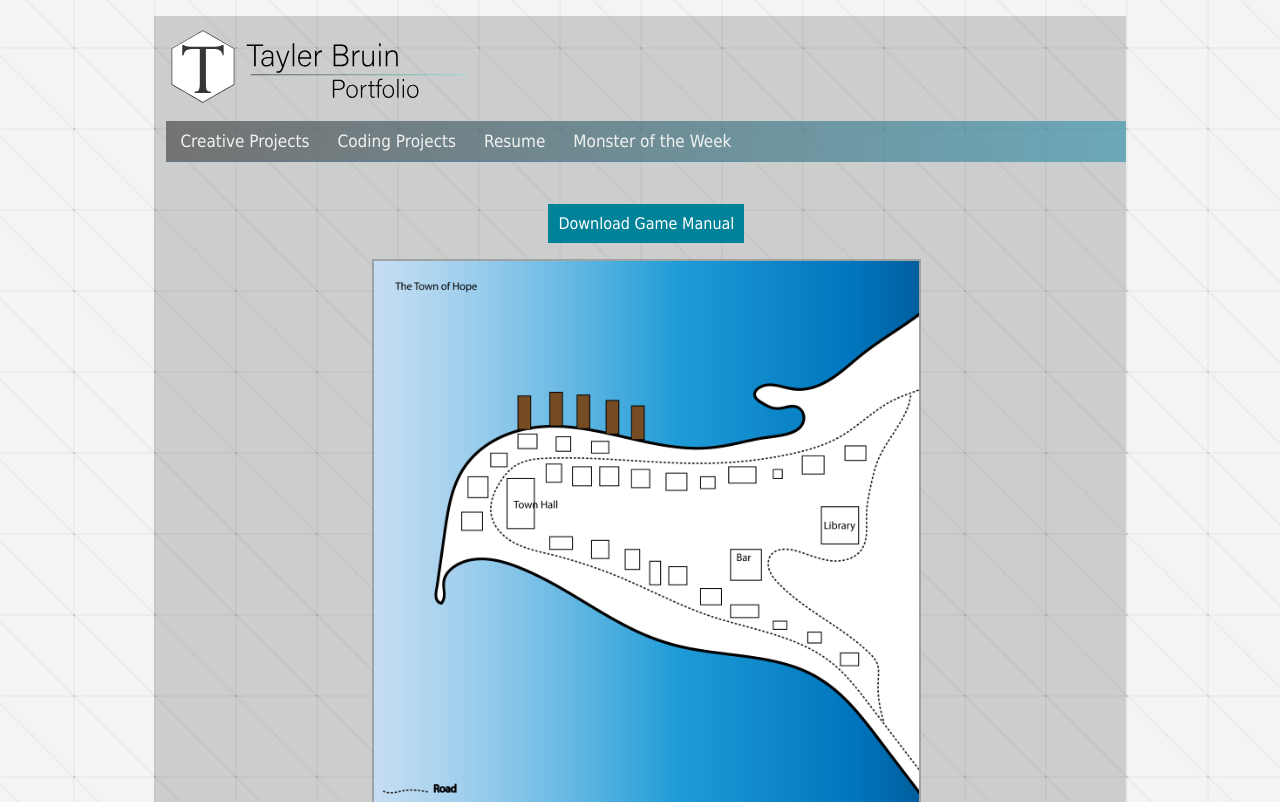
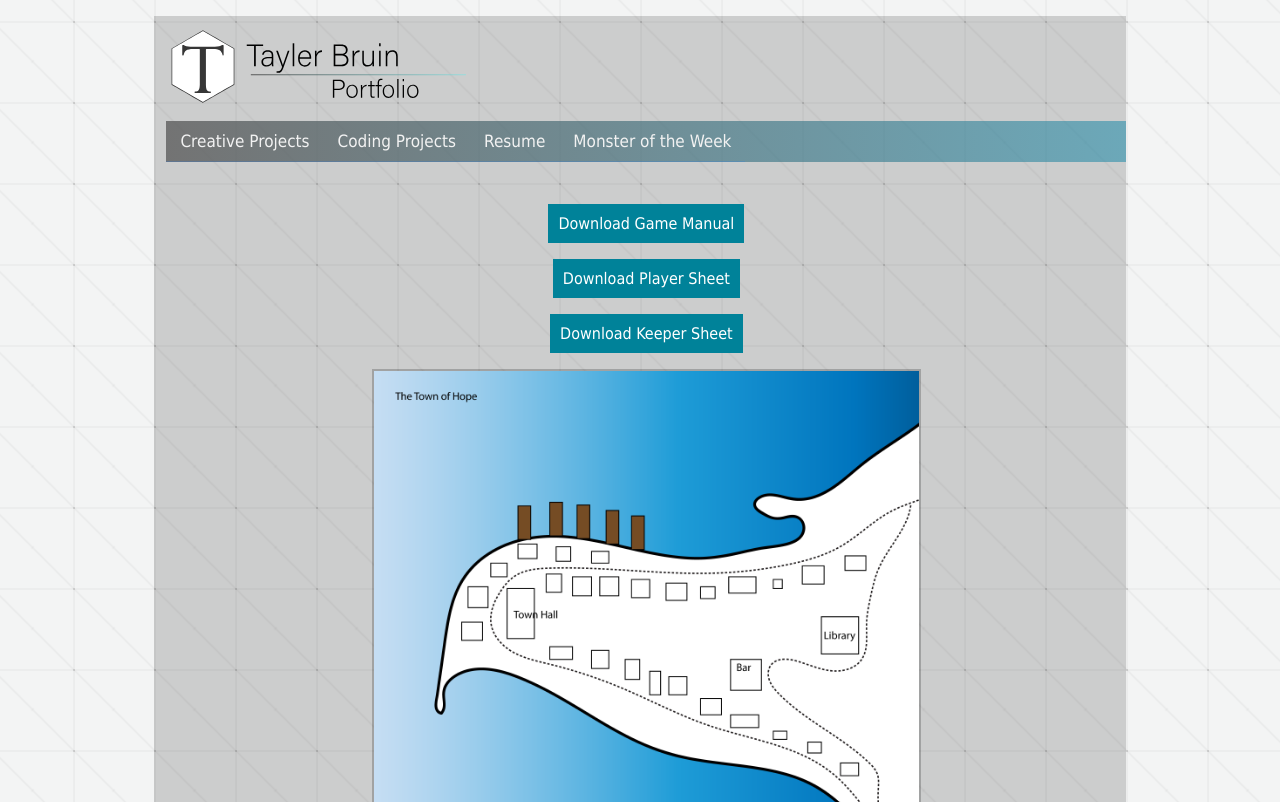
Before and after one commit to taylerbruin/taylerbruin.github.io, a plain HTML site: page Monster_Of_The_Week.html in a window 1280 px wide. Shown: the top 802 px of the page. Drawn offline with Linux system fonts and the light colour scheme.

Commit message:
More monster updates

```diff
--- a/Monster_Of_The_Week.html
+++ b/Monster_Of_The_Week.html
@@ -9,8 +9,9 @@
 
     <script src="basescript.js"></script>
     <main>
-            <a href="Monster_of_the_Week_Manual.pdf" class="download_button" download="Monster_of_the_Week_Manual">Download Game Manual</a>
-
+        <a href="Monster_of_the_Week_Manual.pdf" class="download_button" download="Monster_of_the_Week_Manual">Download Game Manual</a>
+        <a href="Monster-of-the-Week-Revised-Hunter-Reference-Sheets-1.pdf" class="download_button" download="Monster_of_the_Week_Manual">Download Player Sheet</a>
+        <a href="Keeper_Sheet.pdf" class="download_button" download="Monster_of_the_Week_Manual">Download Keeper Sheet</a>
         <img class="maps" src="Hope_Map-01.png"></img>
         <img class="maps" src="Bigger_Area_Map.png"></img>
         <img class="maps" src="Alaska_Basic.png"></img>
```
Also changed, not shown: 2 other files.
